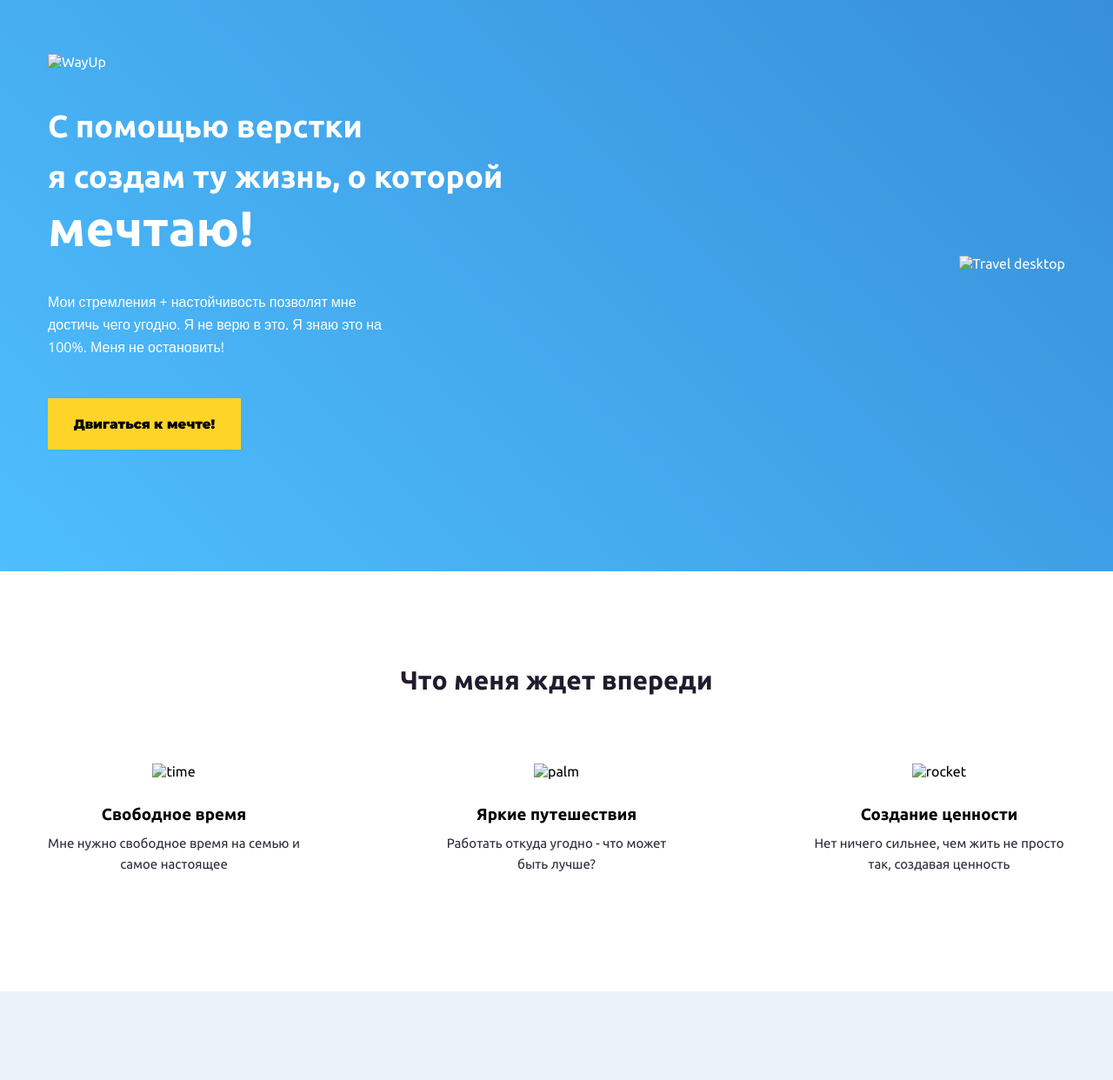
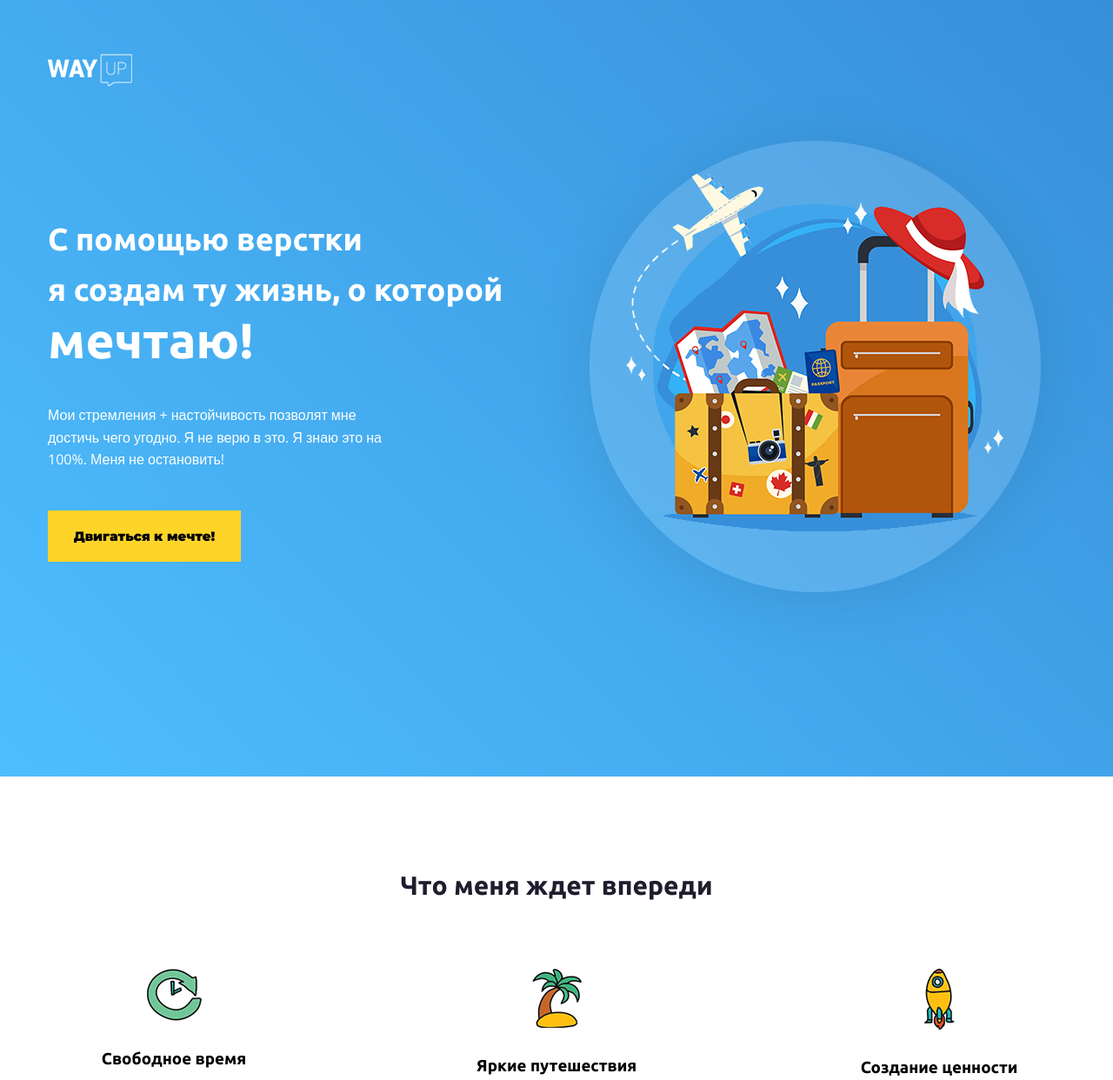
Before and after one commit to Ciphra333/wayup_intensive, a plain HTML site: page index.html in a window 1280 px wide. Shown: the top 1242 px of the page at 87% size. Drawn offline with nearby package versions, Linux system fonts and the light colour scheme; files that its build step writes are made by us from their sources; files whose address does not match are found by name.

Commit message:
Update index.html
Исправление img и путей подключения

```diff
--- a/index.html
+++ b/index.html
@@ -9,8 +9,8 @@
     <link
         href="https://fonts.googleapis.com/css2?family=Montserrat:wght@900&family=Open+Sans&family=Ubuntu:wght@400;700&display=swap"
         rel="stylesheet">
-    <link rel="stylesheet" href="css/animate.css">
-    <link rel="stylesheet" href="../wayuplan/css/css.css">
+    <link rel="stylesheet" href="../wayup_intensive/css/animate.css">
+    <link rel="stylesheet" href="../wayup_intensive/css/css.css">
     <link rel="preconnect" href="https://fonts.gstatic.com">
     <link rel="stylesheet" href="https://cdnjs.cloudflare.com/ajax/libs/animate.css/4.1.1/animate.min.css" />
 
@@ -20,7 +20,7 @@
     <header class="header">
         <div class="container">
             <div class="wrapper_main">
-                <img class="logo animated fadeInDown" alt="WayUp" src="../wayuplan/img/images/logos.png" alt="">
+                <img class="logo animated fadeInDown" alt="WayUp" src="../wayup_intensive/img/images/logos.png" alt="">
                 <div class="wrapper">
                     <div class="offer animated fadeInLeft">
                         <h1 class="title">
@@ -35,7 +35,7 @@
                         <a href="#" class="btn" id="btn">Двигаться к мечте!</a>
 
                     </div>
-                    <img src="../wayuplan/img/images/logo.png" alt="Travel desktop"
+                    <img src="../wayup_intensive/img/images/logo.png" alt="Travel desktop"
                         class="desktop animated fadeInRight">
                 </div>
             </div>
@@ -46,18 +46,18 @@
             <h2 class="section-title animated">Что меня ждет впереди</h2>
             <div class="skills">
                 <div class="skill skill-free animated">
-                    <img class="time-log" src="../wayuplan/img/images/time.png" alt="time">
+                    <img class="time-log" src="../wayup_intensive/img/images/time.png" alt="time">
                     <h3 class="skill-title"> Свободное время</h3>
                     <p class="skill-text"> Мне нужно свободное время на семью и самое настоящее</p>
                 </div>
 
                 <div class="skill skill-work animated">
-                    <img class="time-log" src="../wayuplan/img/images/palm.png" alt="palm">
+                    <img class="time-log" src="../wayup_intensive/img/images/palm.png" alt="palm">
                     <h3 class="skill-title"> Яркие путешествия</h3>
                     <p class="skill-text"> Работать откуда угодно - что может быть лучше?</p>
                 </div>
                 <div class="skill skill-create animated">
-                    <img class="time-log" src="../wayuplan/img/images/rocket.png" alt="rocket">
+                    <img class="time-log" src="../wayup_intensive/img/images/rocket.png" alt="rocket">
                     <h3 class="skill-title"> Создание ценности</h3>
                     <p class="skill-text"> Нет ничего сильнее, чем жить не просто так, создавая ценность</p>
                 </div>
```
